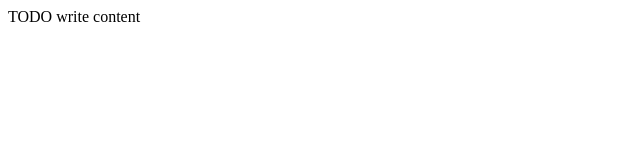
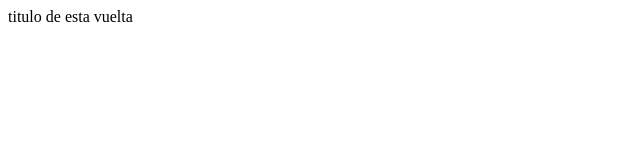
Before and after one commit to wilmerjsp/empresa_proyecto, a plain HTML site: page web/index.html in a window 1280 px wide. Shown: the full height of the page, 0-640 px from the left. Drawn offline with Linux system fonts and the light colour scheme.

```diff
--- a/web/index.html
+++ b/web/index.html
@@ -10,6 +10,6 @@
         <meta name="viewport" content="width=device-width, initial-scale=1.0">
     </head>
     <body>
-        <div>TODO write content</div>
+        <div>titulo de esta vuelta</div>
     </body>
 </html>
```
